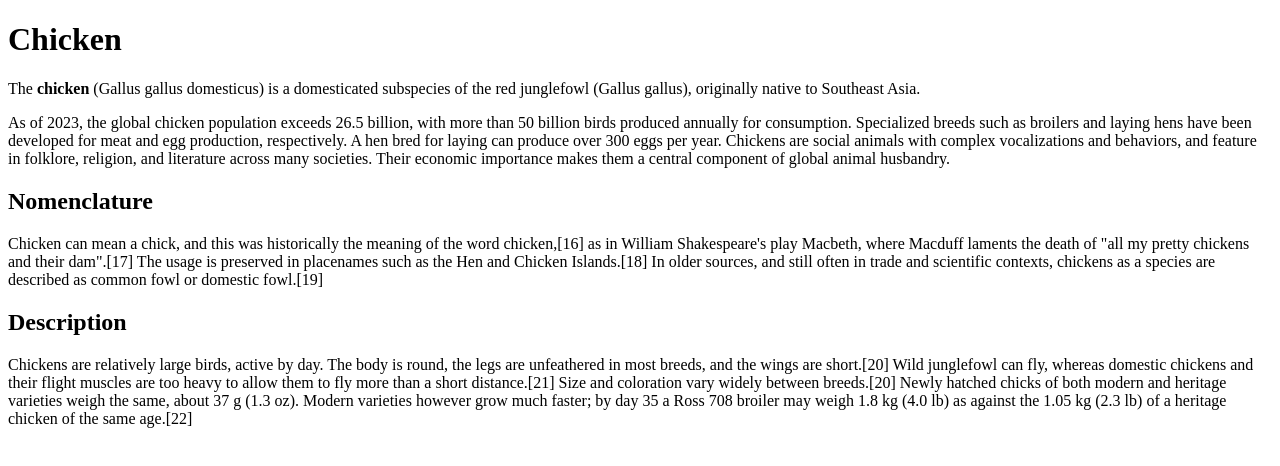
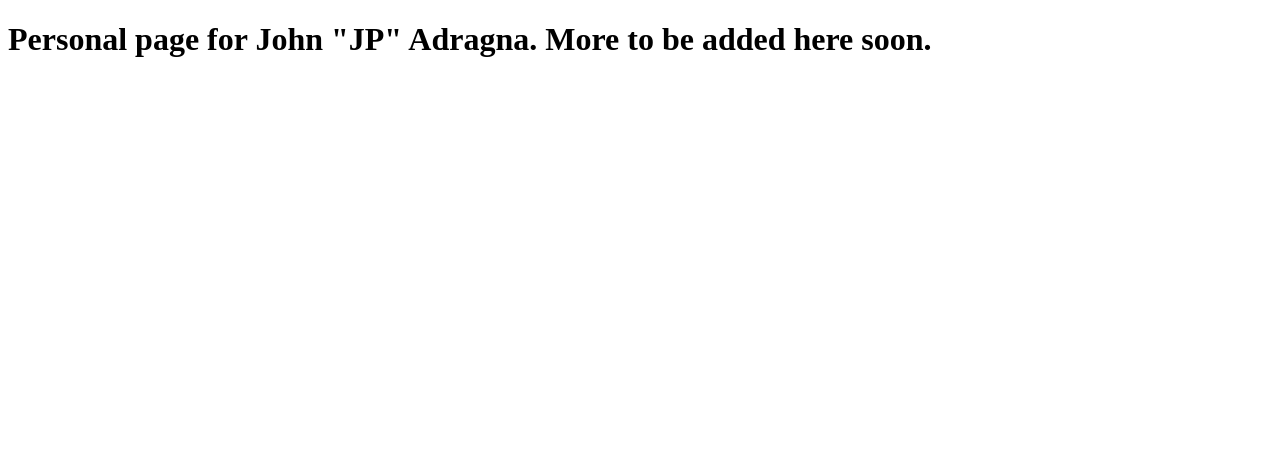
Before and after one commit to jpretrospect/johnadragna.com, a plain HTML site: page index.html in a window 1280 px wide. Drawn offline with Linux system fonts and the light colour scheme.

Commit message:
Update index.html with personal heading
Removed detailed chicken information and added a personal heading.

```diff
--- a/index.html
+++ b/index.html
@@ -2,47 +2,7 @@
 <!DOCTYPE html>
 <html>
 
-
-
-<h1>Chicken</h1>
-
-<p> The <b>chicken</b> (Gallus gallus domesticus) is a domesticated subspecies of the red junglefowl (Gallus gallus),
-    originally native to Southeast Asia.
-</p>
-
-
-
-
-<p>
-As of 2023, the global chicken population exceeds 26.5 billion, with more than 50 billion birds produced annually for
-consumption. Specialized breeds such as broilers and laying hens have been developed for meat and egg production,
-respectively. A hen bred for laying can produce over 300 eggs per year. Chickens are social animals with complex
-vocalizations and behaviors, and feature in folklore, religion, and literature across many societies. Their economic
-importance makes them a central component of global animal husbandry.
-</p>
-
-
-
-
-
-
-<h2>Nomenclature</h2>
-
-<p>Chicken can mean a chick, and this was historically the meaning of the word chicken,[16] as in William Shakespeare's
-play Macbeth, where Macduff laments the death of "all my pretty chickens and their dam".[17] The usage is preserved in
-placenames such as the Hen and Chicken Islands.[18] In older sources, and still often in trade and scientific contexts,
-chickens as a species are described as common fowl or domestic fowl.[19]</p>
-
-
-<h2>Description</h2>
-<p>Chickens are relatively large birds, active by day. The body is round, the legs are unfeathered in most breeds, and the
-wings are short.[20] Wild junglefowl can fly, whereas domestic chickens and their flight muscles are too heavy to allow
-them to fly more than a short distance.[21] Size and coloration vary widely between breeds.[20] Newly hatched chicks of
-both modern and heritage varieties weigh the same, about 37 g (1.3 oz). Modern varieties however grow much faster; by
-day 35 a Ross 708 broiler may weigh 1.8 kg (4.0 lb) as against the 1.05 kg (2.3 lb) of a heritage chicken of the same
-age.[22]
-</p>
-
+<h1>Personal page for John "JP" Adragna. More to be added here soon.</h1>
 
 
 
```
